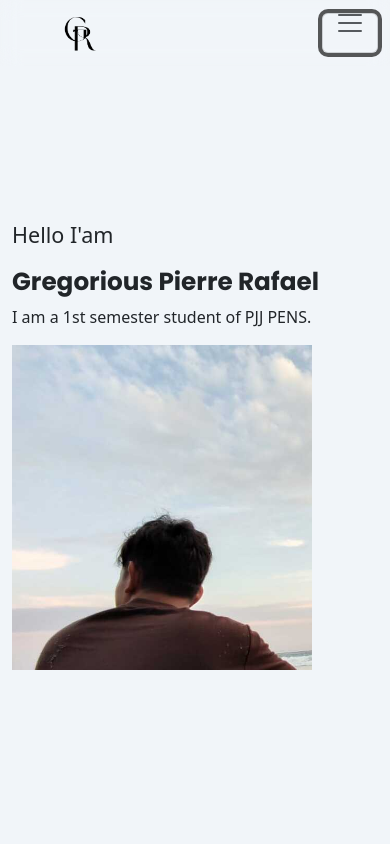
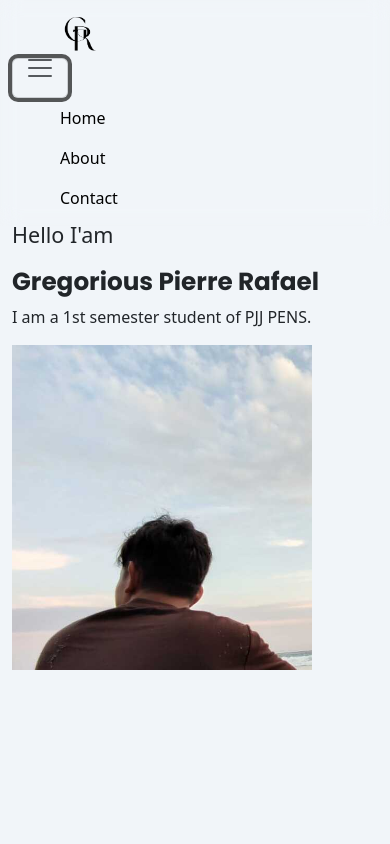
Before and after one commit to SirBr0wn/myprofile, a plain HTML site: page index.html in a window 390 px wide. Both pictures are taken after a click on the button "Toggle navigation". Shown: the top 844 px of the page. Drawn offline with Linux system fonts and the light colour scheme.

Commit message:
new index.html

```diff
--- a/index.html
+++ b/index.html
@@ -12,30 +12,28 @@
   </head>
   <body>
     <!-- Navbar -->
+
     <nav class="navbar navbar-expand-lg navbar-light fixed-top bg-light blur-bg">
       <div class="container">
-        <a class="navbar-brand ms-5" href="#"><img src="images/logo_bg.png" alt="" class="small-logo"></a>
-        <button class="navbar-toggler" type="button" data-toggle="collapse" data-target="#navbarNav" aria-controls="navbarNav" aria-expanded="false" aria-label="Toggle navigation">
+        <a class="navbar-brand ms-5" href="#"><img src="images/logo_bg.png" alt="" class="small-logo" style="margin-right: 300px;"></a>
+        <button class="navbar-toggler" type="button" data-bs-toggle="collapse" data-bs-target="#navbarNav" aria-controls="navbarNav" aria-expanded="false" aria-label="Toggle navigation">
           <span class="navbar-toggler-icon"></span>
         </button>
-      </div>
-      <div class="collapse navbar-collapse" id="navbarNav">
-        <div class="container me-7">
-          <ul class="navbar-nav">
+        <div class="collapse navbar-collapse" id="navbarNav">
+          <ul class="navbar-nav ms-5">
             <li class="nav-item active">
-              <a class="nav-link class="no-select" onclick="delayNavigation(event, 'link1')" href="index.html">Home</a>
+              <a class="nav-link" onclick="delayNavigation(event, 'link1')" href="index.html">Home</a>
             </li>
             <li class="nav-item">
-              <a class="nav-link class="no-select" onclick="delayNavigation(event, 'link2')" href="about.html">About</a>
+              <a class="nav-link" onclick="delayNavigation(event, 'link2')" href="about.html">About</a>
             </li>
             <li class="nav-item">
-              <a class="nav-link class="no-select" href="#kontak">Contact</a>
+              <a class="nav-link" href="#kontak">Contact</a>
             </li>
           </ul>
         </div>
       </div>
     </nav>
-
     <!-- Header -->
 
     <div class="container d-flex justify-content-center align-items-center" style="height: 100vh;">
@@ -176,7 +174,7 @@
       </div>
     </footer>
 
-    <script src="bootstrap/js/bootstrap.min.js""></script>
+    <script src="bootstrap/js/bootstrap.min.js"></script>
     <script src="script.js""></script>
   </body>
 </html>
```
